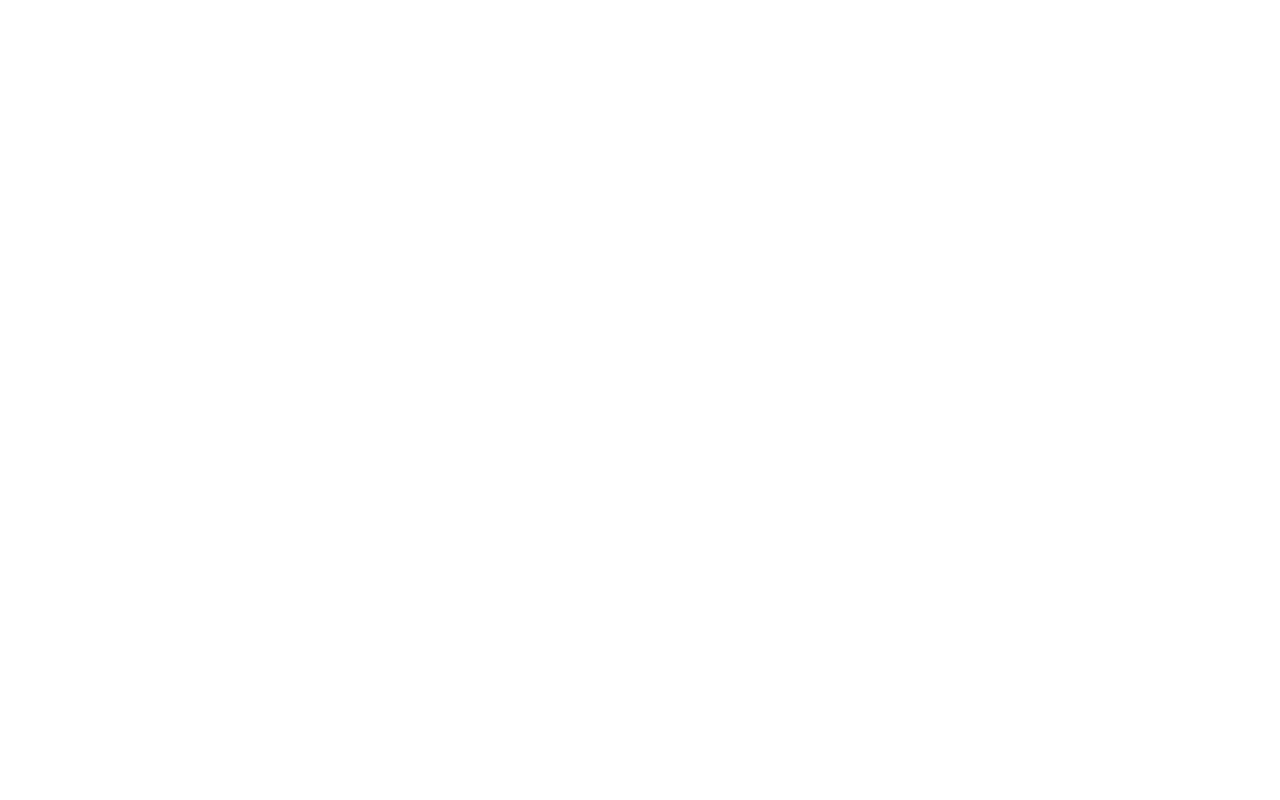
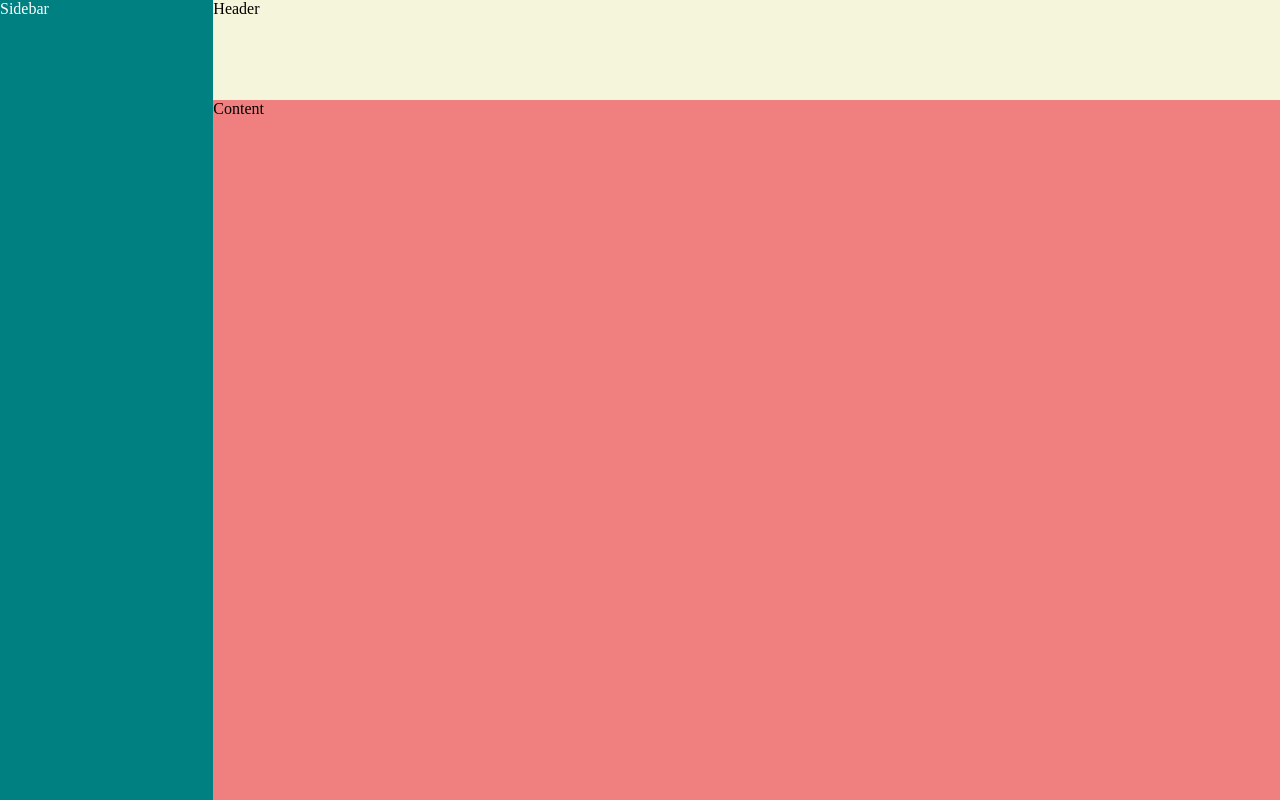
Before and after one commit to shivamgangwani/top-project-admin-dashboard, a plain HTML site: page index.html in a window 1280 px wide. Drawn offline with Linux system fonts and the light colour scheme.

Commit message:
Add: Page Skeleton

```diff
--- a/index.html
+++ b/index.html
@@ -7,6 +7,11 @@
     <link rel="stylesheet" href="style.css">
 </head>
 <body>
+    <div class="container">
+        <div id="sidebar">Sidebar</div>
+        <div id="header">Header</div>
+        <div id="content">Content</div>
+    </div>
 
 </body>
 </html>
--- a/style.css
+++ b/style.css
@@ -1 +1,25 @@
-/* Blank file */
+body {
+    margin: 0;
+}
+
+.container {
+    height: 100vh;
+    display: grid;
+    grid-template: [header-top] 100px [header-end content-start] 1fr [content-end] /
+                    [sidebar-start] 1fr [sidebar-end content-start] 5fr [content-end];
+}
+
+#sidebar{
+    grid-row: 1 / -1;
+
+    background-color: teal;
+    color: white;
+}
+
+#header{
+    background-color: beige;
+}
+
+#content{
+    background-color: lightcoral;
+}
```
